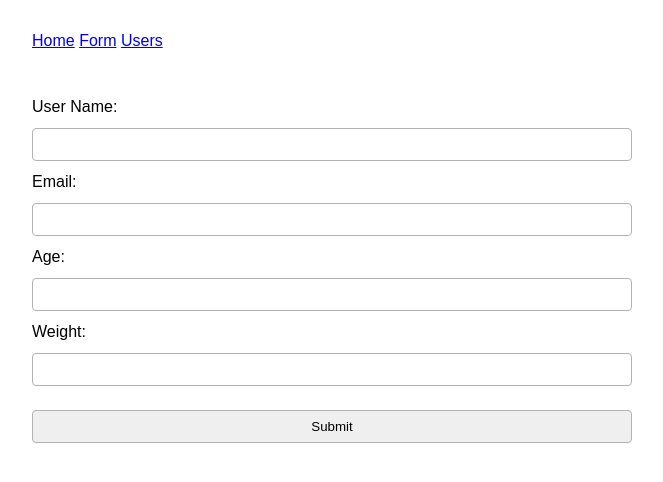
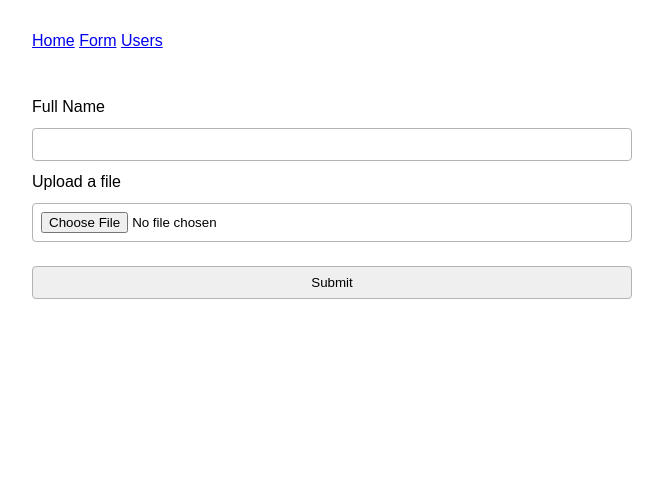
Before and after one commit to roufujjaman/django-practice, a Django app: page /form/ in a window 1280 px wide. Shown: the top 482 px of the page, without its empty margins (308-971 px from the left). Run offline with Django 5.2, Linux system fonts and the light colour scheme.

Commit message:
28 FEB 24

```diff
--- a/module_13/project/views.py
+++ b/module_13/project/views.py
@@ -2,11 +2,13 @@ from django.shortcuts import render
 from django import forms
 from django.http import HttpResponseRedirect
 
-class NewUser(forms.Form):
-    name = forms.CharField(label="User Name", empty_value="Name")
-    email = forms.EmailField(label="Email")
-    age = forms.IntegerField(label="Age")
-    weight = forms.FloatField(label="Weight")
+# class NewUser(forms.Form):
+#     name = forms.CharField(label="User Name", empty_value="Name")
+#     email = forms.EmailField(label="Email")
+#     age = forms.IntegerField(label="Age")
+#     weight = forms.FloatField(label="Weight")
+#     SIZE_CHOICES = [("S", "Small"), ("L", "Large"), ("XL", "Extra Large")]
+#     size = forms.ChoiceField(label="Size", choices=SIZE_CHOICES)
 
 all_users = []
 
@@ -14,26 +16,16 @@ def home(request):
     return render(request, 'project/index.html')
 
 def form(request):
-    if request.method == 'POST':
-        user = NewUser(request.POST)
-        if user.is_valid():
-            print(type(user))
-            print(type(user.cleaned_data))
+    if request.method == "POST":
+        file = request.FILES["file"]
+        with open('./upload/' + file.name, 'wb+') as destination:
+            for chunk in file.chunks():
+                destination.write(chunk)
+        print(file)
+        return render(request, "project/form.html")
 
-            name = user.cleaned_data['name']
-            email = user.cleaned_data['email']
-            all_users.append({
-                'name': name,
-                'email': email
-                })
-            return HttpResponseRedirect('/users')
-        else:
-            return render(request, 'project/form.html', {
-                "form": user
-            })
-    return render(request, 'project/form.html', {
-        "form": NewUser()
-    })
+
+    return render(request, "project/form.html")
 
 def users(request):
     return render(request, 'project/users.html', {
--- a/module_13/static/project/style.css
+++ b/module_13/static/project/style.css
@@ -17,6 +17,7 @@ input {
     border-radius: 4px;
 }
 
+
 .errorlist {
     list-style: none;
     padding: 0 1rem;
--- a/module_13/templates/project/form.html
+++ b/module_13/templates/project/form.html
@@ -6,9 +6,16 @@
 
 {% block body %}
     <div class="box-1">
-        <form action="{% url 'form' %}" method="POST">
+        <form method="POST" enctype="multipart/form-data">
             {% csrf_token %}
-            {{ form }}
+            <div>
+                <label for="full-name">Full Name</label>
+                <input type="text" id="full-name" name="fullname" required>
+            </div>
+            <div>
+                <label for="file">Upload a file</label>
+                <input type="file" name="file" id="file">
+            </div>
             <input type="submit">
         </form>
     </div>
```
